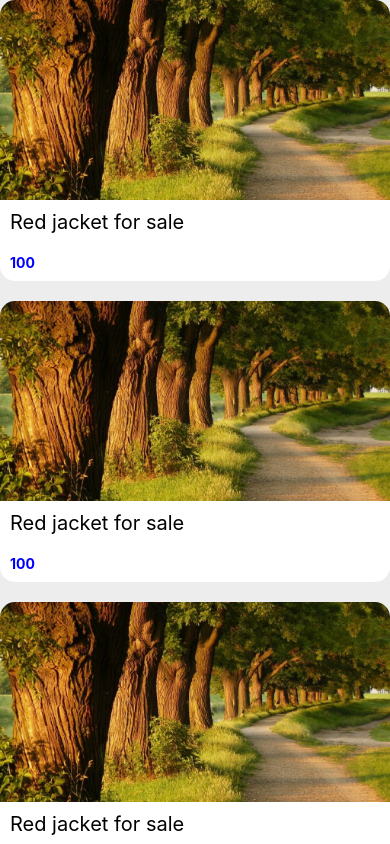
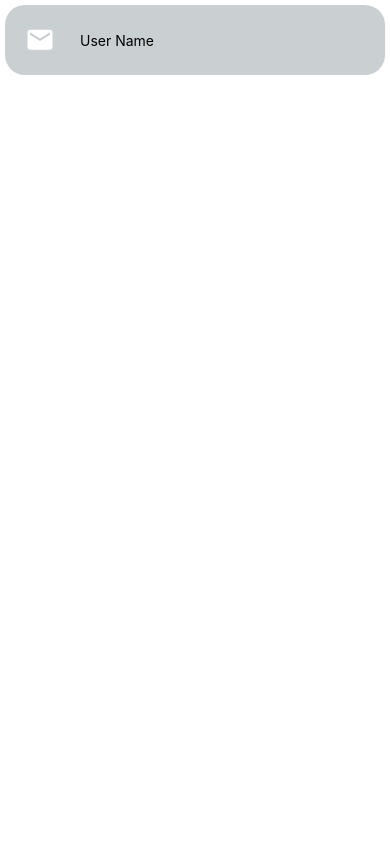
Before and after one commit to sogand20000/FireBaseProject, a React Native app: screen / in a window 390 px wide. Built offline with nearby package versions, Linux system fonts and the light colour scheme.

Commit message:
TextInput

```diff
--- a/App.js
+++ b/App.js
@@ -1,12 +1,7 @@
-import React from 'react';
-import Icon from './App/component/Icon';
+import React, {useState} from 'react';
+import {TextInput} from 'react-native';
 import Screen from './App/component/Screen';
-import colors from './App/confing/colors';
-import ListingScreen from './App/screens/ListingScreen';
+import AppTextInput from './App/component/AppTextInput';
 export default function App() {
-  return (
-    <Screen>
-      <ListingScreen></ListingScreen>
-    </Screen>
-  );
+  return <AppTextInput icon="email"></AppTextInput>;
 }
--- a/App/screens/AppTextInput.js
+++ b/App/component/AppTextInput.js
@@ -1,27 +1,35 @@
 import React from 'react';
-import {TextInput, View, StyleSheet} from 'react-native';
+import {TextInput, View, StyleSheet, Text} from 'react-native';
 import {MaterialCommunityIcons} from 'react-native-vector-icons/MaterialCommunityIcons';
-import {MaterialIcons} from 'react-native-vector-icons/MaterialIcons';
 
 import colors from '../confing/colors';
+import Icon from './Icon';
 
 function AppTextInput({icon, ...otherProps}) {
   return (
     <View style={styles.container}>
-      {icon && <MaterialIcons name={icon} size={20} style={styles.icon} />}
-      <TextInput {...otherProps} />
+      <Icon name="email" backgroundColor={colors.gray} size={60}></Icon>
+      <TextInput
+        placeholder="User Name"
+        style={styles.TextInput}
+        {...otherProps}
+      />
     </View>
   );
 }
 
 const styles = StyleSheet.create({
   container: {
-    backgroundColor: 'red', //defaultStyles.colors.light,
-    borderRadius: 25,
+    backgroundColor: colors.gray,
+    borderRadius: 20,
     flexDirection: 'row',
+    padding: 5,
+    margin: 5,
+  },
+
+  TextInput: {
+    marginLeft: 10,
     width: '100%',
-    padding: 15,
-    marginVertical: 10,
   },
   icon: {
     marginRight: 10,
```
